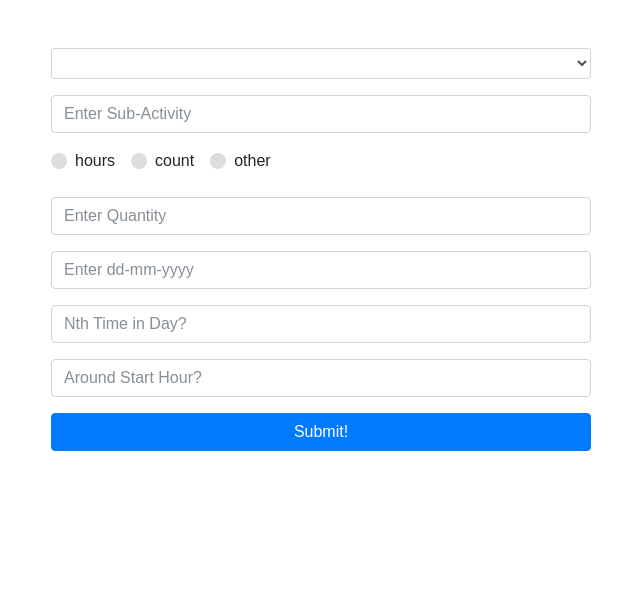
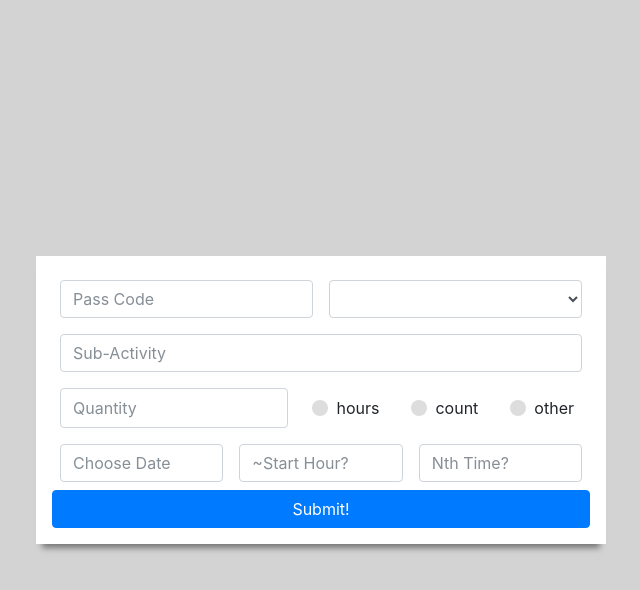
Before and after one commit to dineshbabur92/activity-tracker, a website: page client/index.html in a window 1280 px wide. Shown: the whole page, without its empty margins (319-959 px from the left). Drawn offline with nearby package versions, Linux system fonts and the light colour scheme; some packages are replaced by stand-ins of ours.

Commit message:
improved UI

```diff
--- a/api.js
+++ b/api.js
@@ -14,6 +14,11 @@ module.exports = function(wagner){
 
 	api.post("/i_did_this", wagner.invoke(function(ActivityLog){
 		return function(req, res){
+			if(req.body.passcode !== 666526){
+				res.json({err: "You are not authenticated!!", post_status: -1});
+				// console.log(test_error_catch);
+				return;
+			}
 			ActivityLog.create(req.body, function(err, result){
 				if(err)
 					res.json({err: err, post_status: -1});
--- a/client/controllers.js
+++ b/client/controllers.js
@@ -24,8 +24,10 @@ activityTracker.controller("homeController",["$scope", "$log", "$http", function
 
     $scope.changeUnit = function(unit){
     	logItem.unit=unit;
-    	if(logItem.unit==='other')
+    	if(logItem.unit==='other'){
     		$scope.otherUnitField = true;
+    		$scope.logItem.unit = "";
+		}
     	else
     		$scope.otherUnitField = false;
     	console.log($scope.otherUnitField);
@@ -46,5 +48,6 @@ activityTracker.controller("homeController",["$scope", "$log", "$http", function
 			$log.log(error);
 		});
     }
+    $( "#date" ).datepicker();
 
 }]);
--- a/client/css/styles.css
+++ b/client/css/styles.css
@@ -1,11 +1,37 @@
 body{
-    padding-top: 3em;
-    font-family: "Arial", sans-serif;
+    /*padding-top: 3em;*/
+    /*font-family: "Snell Roundhand", cursive;*/
+    height: 100vh;
+    display: flex;
+    flex-direction: row;
+    align-items: center;
+    justify-content : center;
+    background-color: lightgray;
+
+}
+
+/*div#header{
+    width: 100%;
+    padding: .1em;
+    background-color: lightgreen;
+    color: white;
+}*/
+#activity-log-form{
+    padding: 1em;
+
+    background-color: white;
+    -webkit-box-shadow: 0 10px 6px -6px #777;
+    -moz-box-shadow: 0 10px 6px -6px #777;
+    box-shadow: 0 10px 6px -6px #777;
 }
 
 #activity-log-form div{
-    padding-bottom: 1em;
-    clear: both;
+    display: flex;
+}
+
+#activity-log-form div *{
+    order: 1;
+    margin: .5em;
 }
 
 .label{
@@ -17,5 +43,5 @@ button{
 }
 
 .alert{
-    margin: 1em;
+    margin-top: 1em;
 }
--- a/client/index.html
+++ b/client/index.html
@@ -8,6 +8,7 @@
         <!-- load bootstrap and fontawesome via CDN -->
         <link rel="stylesheet" href="https://maxcdn.bootstrapcdn.com/bootstrap/4.0.0-beta.2/css/bootstrap.min.css" integrity="sha384-PsH8R72JQ3SOdhVi3uxftmaW6Vc51MKb0q5P2rRUpPvrszuE4W1povHYgTpBfshb" crossorigin="anonymous">
         <link rel="stylesheet" href="css/font-awesome-4.7.0/css/font-awesome.min.css">
+        <link rel="stylesheet" href="//code.jquery.com/ui/1.12.1/themes/base/jquery-ui.css">
         <link rel="stylesheet" href="css/styles.css"/>
         <style>
 
@@ -15,10 +16,13 @@
 
         <!-- load angular via CDN -->
 
-        <script
-            src="https://code.jquery.com/jquery-3.2.1.min.js"
-            integrity="sha256-hwg4gsxgFZhOsEEamdOYGBf13FyQuiTwlAQgxVSNgt4="
-            crossorigin="anonymous"></script>
+        <script src="https://code.jquery.com/jquery-1.12.4.js"></script>
+        <script src="https://code.jquery.com/ui/1.12.1/jquery-ui.js"></script>
+        <script>
+            $( function() {
+                $( "#date" ).datepicker();
+            } );
+        </script>
         <script src="js/transitions.js"></script>
         <!-- <script src="https://d3js.org/d3.v3.min.js" charset="utf-8"></script> -->
 
--- a/client/pages/home.html
+++ b/client/pages/home.html
@@ -1,36 +1,32 @@
 <div class="row">
 	<div id="activity-log-form" class="col-md-6 offset-md-3">
+		<!-- <div id="header">Log Your Acitivity!</div> -->
 		<div>
-			<select ng-model="logItem.activity_name" class="form-control form-control-sm" placeholder="Enter Activity">
+		    <input type="number" ng-model="logItem.passcode" class="form-control" id="pass-code" placeholder="Pass Code">
+			<select ng-model="logItem.activity_name" class="form-control" placeholder="Activity">
 			 	<option ng-repeat="activity_name in activityNames">{{activity_name}}</option>
 			</select>
 		</div>
 		<div>
-		    <input ng-model="logItem.sub_activity_name" class="form-control" id="sub-activity-name" placeholder="Enter Sub-Activity">
+		    <input ng-model="logItem.sub_activity_name" class="form-control" id="sub-activity-name" placeholder="Sub-Activity">
 		</div>
 		<div>
-			<label class="custom-control custom-radio" ng-repeat="unit in activityUnits">
+		    <input ng-model="logItem.quantity" type="number" class="form-control" id="quantity" placeholder="Quantity">
+		    <label class="custom-control custom-radio" ng-repeat="unit in activityUnits">
 				<input ng-click="changeUnit(unit)" id="activity-unit-{{unit}}" name="unit" type="radio" class="custom-control-input">
 				<span class="custom-control-indicator"></span>
 				<span class="custom-control-description">{{unit}}</span>
 			</label>
-			<input ng-if="otherUnitField===true" ng-model="logItem.unit" type="text" class="form-control" id="quantity" placeholder="Enter Other Unit">
+			<input ng-if="otherUnitField===true" ng-model="logItem.unit" type="text" class="form-control" id="quantity" placeholder="Unit?">
 		</div>
 		<div>
-		    <input ng-model="logItem.quantity" type="number" class="form-control" id="quantity" placeholder="Enter Quantity">
-		</div>
-		<div>
-		    <input ng-model="logItem.date" type="text" class="form-control" id="quantity" placeholder="Enter dd-mm-yyyy">
-		</div>
-		<div>
-		    <input ng-model="logItem.nth_time" type="number" class="form-control" id="nth-time" placeholder="Nth Time in Day?">
-		</div>
-		<div>
-		    <input ng-model="logItem.around_start_hour" type="number" class="form-control" id="around-start-hour" placeholder="Around Start Hour?">
+		    <input ng-model="logItem.date" type="text" class="form-control" id="date" placeholder="Choose Date">
+		    <input ng-model="logItem.around_start_hour" type="number" class="form-control" id="around-start-hour" placeholder="~Start Hour?">
+		    <input ng-model="logItem.nth_time" type="number" class="form-control" id="nth-time" placeholder="Nth Time?">
 		</div>
 		<button class="btn btn-primary" ng-click="logThisActivity()">Submit!</button>
 		<div ng-if="postStatus>0" class="alert alert-success">
-		  	<strong>Post Successful!</strong> Indicates a successful or positive action.
+		  	<strong>Post Successful!</strong>
 		</div>
 		<div ng-if="postStatus<0" class="alert alert-danger">
 		  	<strong>UnSuccessful Post!</strong>
--- a/index.js
+++ b/index.js
@@ -16,5 +16,9 @@ require("./models")(wagner);
 app.use(express.static(__dirname + '/client'));
 app.use("/", require("./api")(wagner));
 
+process.on('uncaughtException', function(err) {
+  console.log('Caught exception: ' + err);
+});
+
 app.listen(3000);
 console.log("app listening in 3000!");
```
